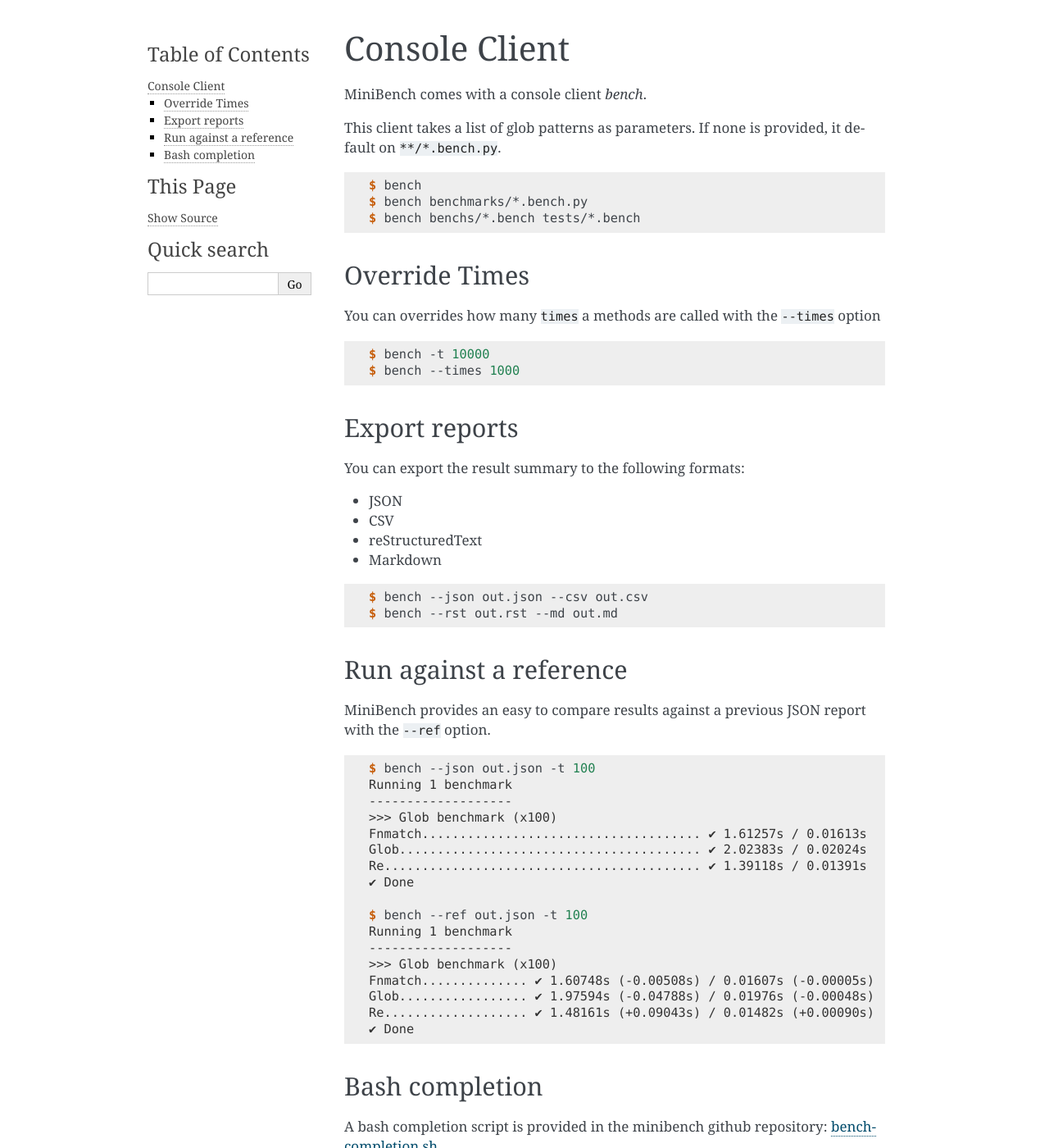
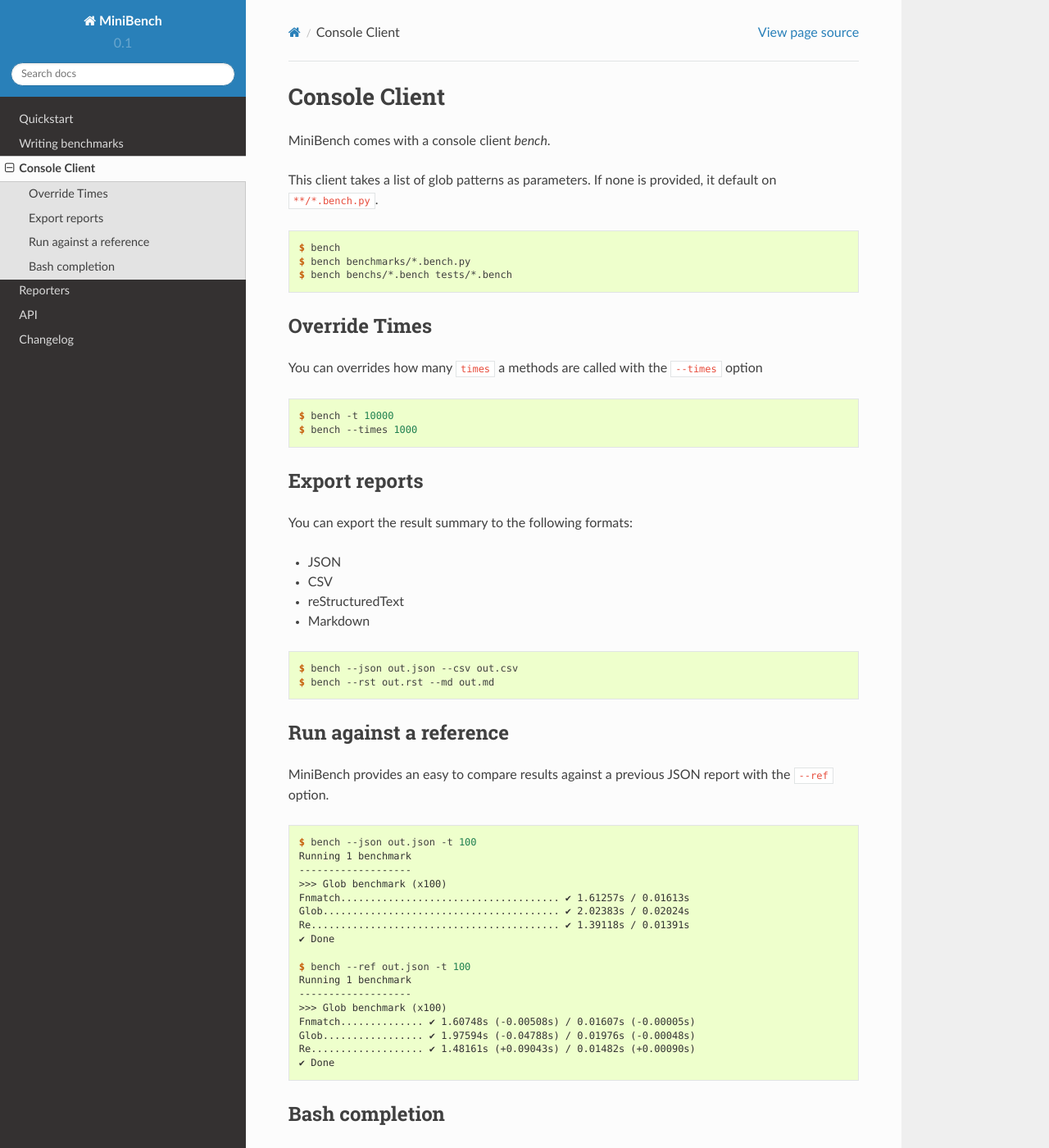
Before and after one commit to noirbizarre/minibench, a Sphinx documentation site: the page built from doc/client.rst, in a window 1280 px wide and 1400 px high. Shown: the whole window at 82% size. Built offline with Sphinx 7.4.7 and the Read the Docs theme 2.0.0, drawn with Linux system fonts in a browser that asks for light colours; some of the changed text lies outside the part shown.

Commit message:
Doc fixes

```diff
--- a/doc/client.rst
+++ b/doc/client.rst
@@ -68,6 +68,6 @@
 Bash completion
 ---------------
 
-A bash completion script is provided in the minibench github repository: `bench-completion.sh`_.
+A bash completion script is provided in the minibench github repository: `bench-complete.sh`_.
 
-.. _bench-completion.sh: https://raw.githubusercontent.com/noirbizarre/minibench/master/bash-completion.sh
+.. _bench-complete.sh: https://rawgit.com/noirbizarre/minibench/master/bench-complete.sh
--- a/doc/conf.py
+++ b/doc/conf.py
@@ -119,7 +119,8 @@
 
 # The theme to use for HTML and HTML Help pages.  See the documentation for
 # a list of builtin themes.
-html_theme = 'alabaster'
+import sphinx_rtd_theme
+html_theme = "sphinx_rtd_theme"
 
 # Theme options are theme-specific and customize the look and feel of a theme
 # further.  For a list of options available for each theme, see the
@@ -128,6 +129,7 @@
 
 # Add any paths that contain custom themes here, relative to this directory.
 #html_theme_path = []
+html_theme_path = [sphinx_rtd_theme.get_html_theme_path()]
 
 # The name for this set of Sphinx documents.  If None, it defaults to
 # "<project> v<release> documentation".
```
Also changed, not shown: 2 other files.
